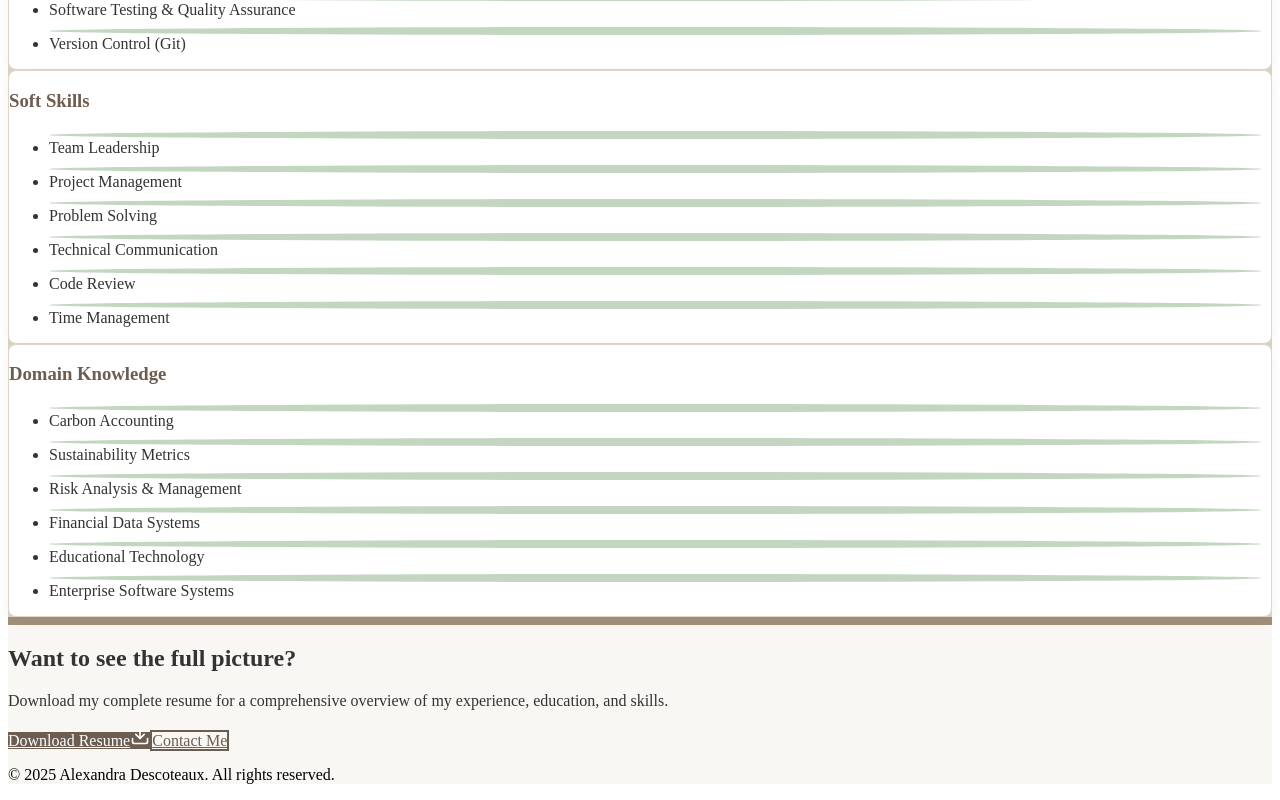
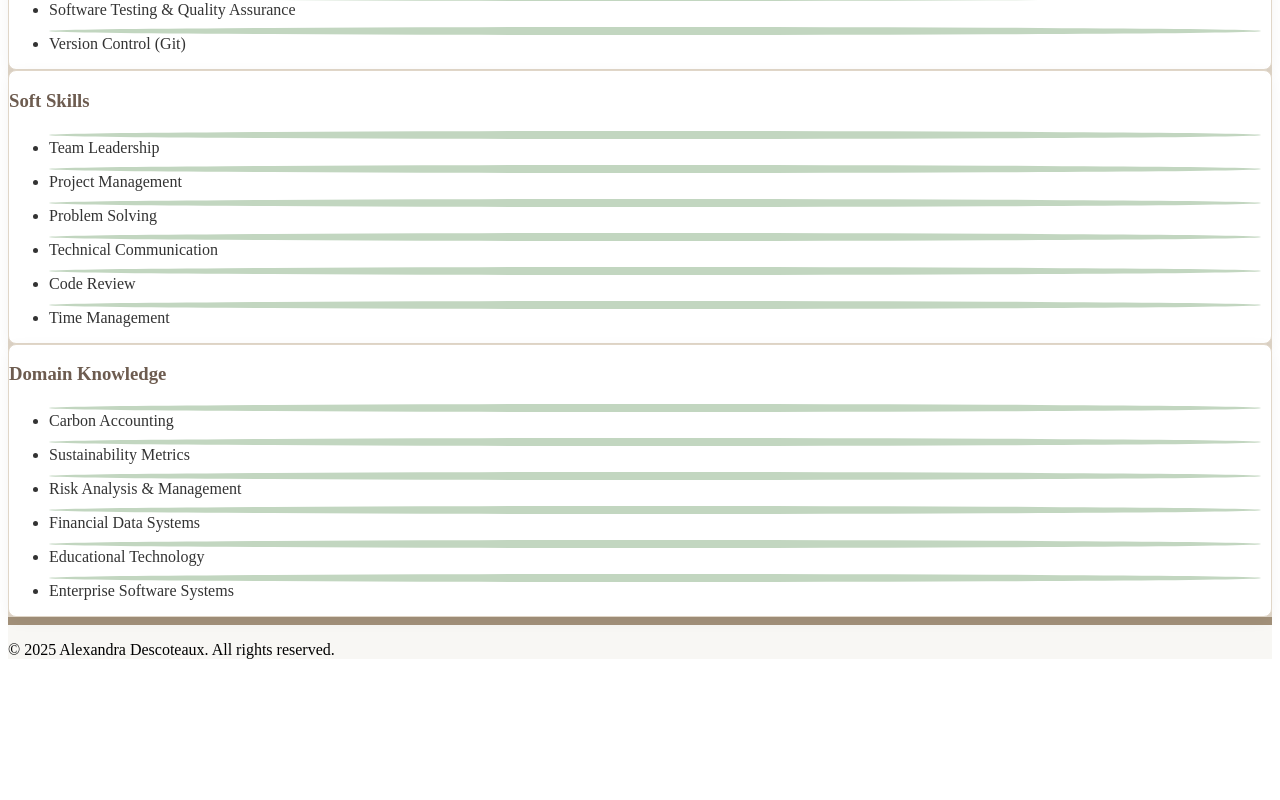
Before and after one commit to adescoteaux1/portfolio, a Next.js app: page /experiences in a window 1280 px wide. Shown: the part 3636-4436 px from the top of the page. After the commit the page ends 4311 px from the top, so only its background shows below. Built offline with nearby package versions, Linux system fonts and the light colour scheme.

Commit message:
miscellanious formatting changes

```diff
--- a/app/components/projectFeature.tsx
+++ b/app/components/projectFeature.tsx
@@ -68,7 +68,7 @@ const ProjectFeature: React.FC<{ project: Project }> = ({ project }) => {
               backgroundColor: colors.darkGreen,
               color: "white"
             }}
-            className="px-4 py-2 rounded-md text-sm font-medium inline-flex items-center"
+            className="px-4 py-2 rounded-md text-sm font-medium inline-flex items-center hover:opacity-90 transition-colors"
           >
             View Details <ExternalLink size={14} className="ml-1" />
           </Link>
--- a/app/content/frameworks.ts
+++ b/app/content/frameworks.ts
@@ -2,7 +2,8 @@ export const frameworks = [
   { skill: "React", image: "react.png" },
   { skill: "Next.js", image: "nextjs.png" },
   { skill: "MongoDB", image: "mongo.png" },
-  { skill: "SQL Server", image: "mssqlserver.png" },
+  { skill: "Snowflake", image: "" },
   { skill: "Git", image: "git.png" },
   { skill: "Docker", image: "docker.png" },
+  { skill: "AWS", image: "" },
 ];
--- a/app/experiences/page.tsx
+++ b/app/experiences/page.tsx
@@ -308,43 +308,6 @@ const ExperiencePage = () => {
           </div>
         </div>
       </section>
-
-      {/* Resume Download */}
-      <section className="py-16 text-center">
-        <div className="max-w-4xl mx-auto px-6">
-          <h2 className="text-3xl font-bold mb-4">Want to see the full picture?</h2>
-          <p className="text-lg mb-8">
-            Download my complete resume for a comprehensive overview of my experience,
-            education, and skills.
-          </p>
-          <div className="flex justify-center space-x-4">
-            <a
-              href="/resume.pdf"
-              target="_blank"
-              style={{ backgroundColor: colors.darkBrown, color: "white" }}
-              className="px-6 py-3 rounded-md font-medium flex items-center justify-center"
-            >
-              Download Resume
-              <svg width="20" height="20" viewBox="0 0 24 24" fill="none" stroke="currentColor" strokeWidth="2" strokeLinecap="round" strokeLinejoin="round" className="ml-2">
-                <path d="M21 15v4a2 2 0 0 1-2 2H5a2 2 0 0 1-2-2v-4" />
-                <polyline points="7 10 12 15 17 10" />
-                <line x1="12" y1="15" x2="12" y2="3" />
-              </svg>
-            </a>
-            <a
-              href="/contact"
-              style={{
-                backgroundColor: "transparent",
-                color: colors.darkBrown,
-                border: `2px solid ${colors.darkBrown}`
-              }}
-              className="px-6 py-3 rounded-md font-medium"
-            >
-              Contact Me
-            </a>
-          </div>
-        </div>
-      </section>
     </div>
     </Layout>
   );
```
Also changed, not shown: app/page.tsx (+14 -10 lines), app/projects/page.tsx (+0 -29 lines).
